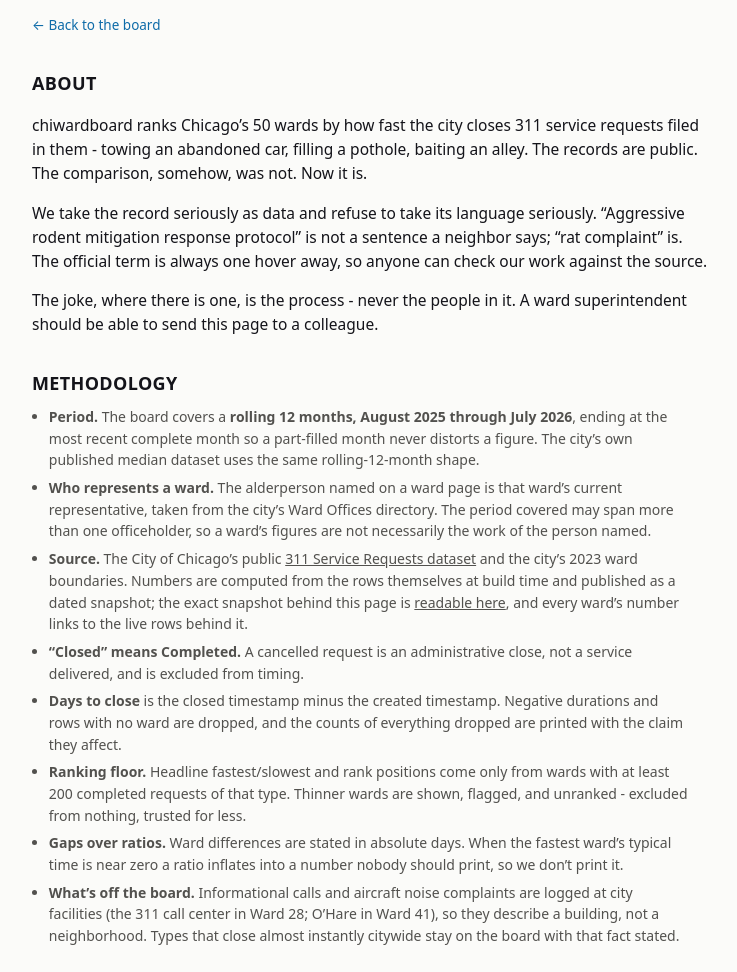
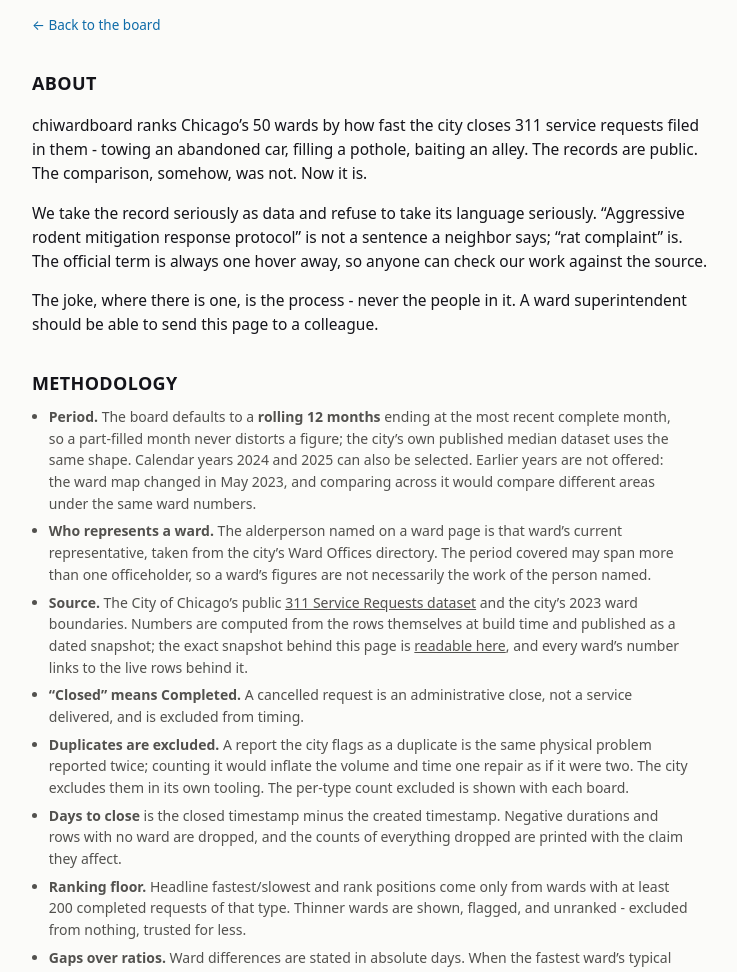
Before and after one commit to PapaDorsal/311board, a plain HTML site: page about.html in a window 1280 px wide. Shown: the part 94-1066 px from the top of the page, without its empty margins (268-1005 px from the left). Drawn offline with Linux system fonts and the light colour scheme; a web font is replaced by a local one.

Commit message:
About page: state the duplicate exclusion and the selectable windows
The about page described the cancelled-request exclusion but not the
duplicate exclusion, which is the larger methodological choice - a third
of pothole volume. It also still described the board as rolling-only.

```diff
--- a/about.html
+++ b/about.html
@@ -60,10 +60,11 @@
   <section class="method">
     <h2>Methodology</h2>
     <ul>
-      <li><strong>Period.</strong> The board covers a <strong>rolling 12 months, August 2025 through July 2026</strong>, ending at the most recent complete month so a part-filled month never distorts a figure. The city&rsquo;s own published median dataset uses the same rolling-12-month shape.</li>
+      <li><strong>Period.</strong> The board defaults to a <strong>rolling 12 months</strong> ending at the most recent complete month, so a part-filled month never distorts a figure; the city&rsquo;s own published median dataset uses the same shape. Calendar years 2024 and 2025 can also be selected. Earlier years are not offered: the ward map changed in May 2023, and comparing across it would compare different areas under the same ward numbers.</li>
       <li><strong>Who represents a ward.</strong> The alderperson named on a ward page is that ward&rsquo;s current representative, taken from the city&rsquo;s Ward Offices directory. The period covered may span more than one officeholder, so a ward&rsquo;s figures are not necessarily the work of the person named.</li>
       <li><strong>Source.</strong> The City of Chicago&rsquo;s public <a href="https://data.cityofchicago.org/Service-Requests/311-Service-Requests/v6vf-nfxy">311 Service Requests dataset</a> and the city&rsquo;s 2023 ward boundaries. Numbers are computed from the rows themselves at build time and published as a dated snapshot; the exact snapshot behind this page is <a href="data/leaderboard.json">readable here</a>, and every ward&rsquo;s number links to the live rows behind it.</li>
       <li><strong>&ldquo;Closed&rdquo; means Completed.</strong> A cancelled request is an administrative close, not a service delivered, and is excluded from timing.</li>
+      <li><strong>Duplicates are excluded.</strong> A report the city flags as a duplicate is the same physical problem reported twice; counting it would inflate the volume and time one repair as if it were two. The city excludes them in its own tooling. The per-type count excluded is shown with each board.</li>
       <li><strong>Days to close</strong> is the closed timestamp minus the created timestamp. Negative durations and rows with no ward are dropped, and the counts of everything dropped are printed with the claim they affect.</li>
       <li><strong>Ranking floor.</strong> Headline fastest/slowest and rank positions come only from wards with at least 200 completed requests of that type. Thinner wards are shown, flagged, and unranked - excluded from nothing, trusted for less.</li>
       <li><strong>Gaps over ratios.</strong> Ward differences are stated in absolute days. When the fastest ward&rsquo;s typical time is near zero a ratio inflates into a number nobody should print, so we don&rsquo;t print it.</li>
```
